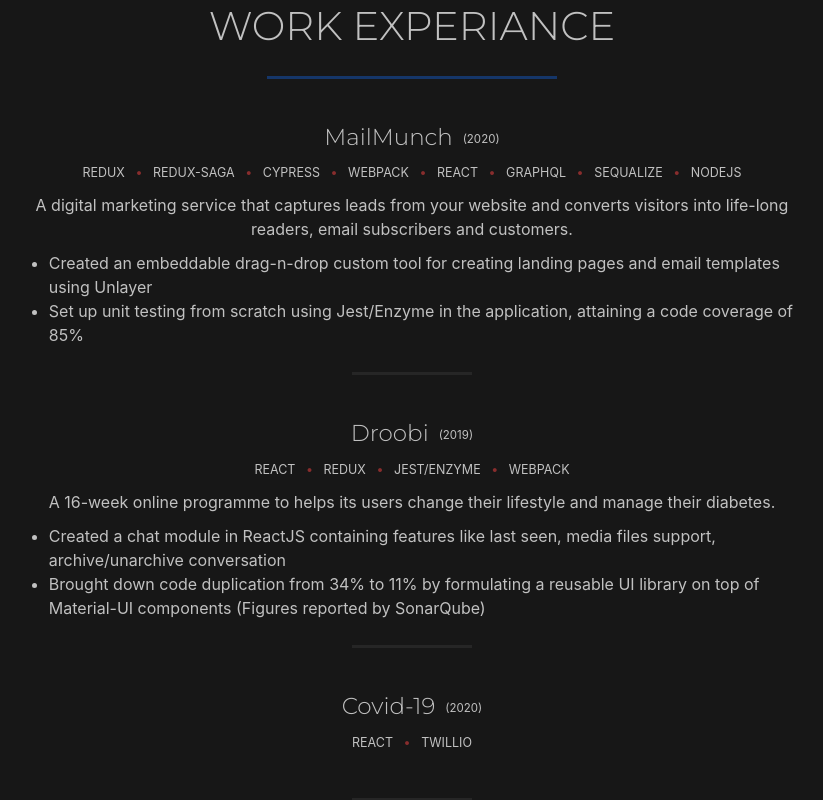
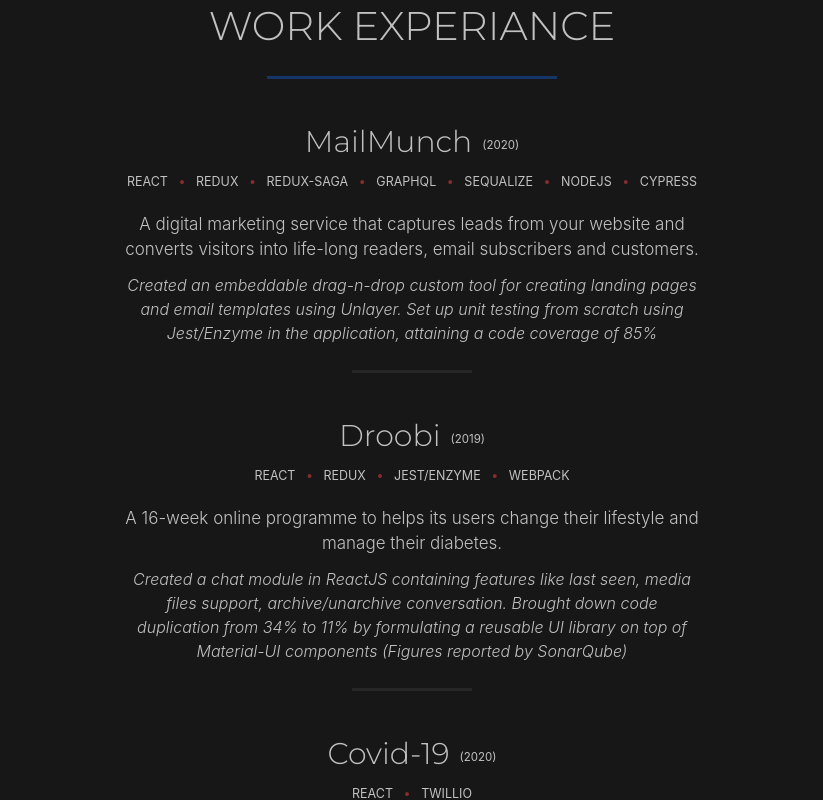
Before and after one commit to AbreezaSaleem/portfolio, a React (Create React App) app: page / in a window 1280 px wide. Shown: the part 2320-3120 px from the top of the page, without its empty margins (228-1051 px from the left). Built offline with nearby package versions, Linux system fonts and the light colour scheme; a web font is replaced by a local one.

Commit message:
new projects section done

```diff
--- a/src/sections/Projects/data.js
+++ b/src/sections/Projects/data.js
@@ -2,21 +2,21 @@
   {
     name: "MailMunch",
     description: "A digital marketing service that captures leads from your website and converts visitors into life-long readers, email subscribers and customers.  ",
-    details: [
-      "Created an embeddable drag-n-drop custom tool for creating landing pages and email templates using Unlayer",
-      "Set up unit testing from scratch using Jest/Enzyme in the application, attaining a code coverage of 85%"
-    ],
+    details:
+      `Created an embeddable drag-n-drop custom tool for creating landing pages and email templates using Unlayer.
+      Set up unit testing from scratch using Jest/Enzyme in the application, attaining a code coverage of 85%`
+    ,
     link: "https://www.mailmunch.com/",
-    tags: ["Redux", "Redux-Saga", "Cypress", "Webpack", "React", "GraphQL", "Sequalize", "Nodejs"],
+    tags: ["React", "Redux", "Redux-Saga", "GraphQL", "Sequalize", "Nodejs", "Cypress"],
     year: 2020,
   },
   {
     name: "Droobi",
     description: "A 16-week online programme to helps its users change their lifestyle and manage their diabetes.",
-    details: [
-      "Created a chat module in ReactJS containing features like last seen, media files support, archive/unarchive conversation",
-      "Brought down code duplication from 34% to 11% by formulating a reusable UI library on top of Material-UI components (Figures reported by SonarQube)"
-    ],
+    details:
+      `Created a chat module in ReactJS containing features like last seen, media files support, archive/unarchive conversation.
+      Brought down code duplication from 34% to 11% by formulating a reusable UI library on top of Material-UI components (Figures reported by SonarQube)`
+    ,
     link: "https://en.droobihealth.com/",
     tags: ["React", "Redux", "Jest/Enzyme", "Webpack"],
     year: 2019,
@@ -31,9 +31,9 @@
   {
     name: "CodeLMS",
     description: "A web application that provides a platform to upload and solve coding assignments.",
-    details: [
-      "Developed a web application that provided a platform to upload and solve coding assignments. Made use of Docker to execute the user code in a safe environment containing all the required dependencies. Users of the application had a repository created on Gitlab where their code was retrieved and updated automatically using GitLab’s APIs."
-    ],
+    details:
+      `Developed a web application that provided a platform to upload and solve coding assignments. Made use of Docker to execute the user code in a safe environment containing all the required dependencies. Users of the application had a repository created on Gitlab where their code was retrieved and updated automatically using GitLab’s APIs.`
+    ,
     link: "https://github.com/AbreezaSaleem/codeLMS",
     tags: ["React", "Nodejs"],
     year: 2018,
@@ -48,9 +48,9 @@
   {
     name: "Program Inspection Tool",
     description: "An inspection tool that provides a comprehensive visualisation of fault localisation in user code.",
-    details: [
-      "Developed an inspection tool that provides a comprehensive visualisation of fault localisation in user code. It reports the test cases the script passed and the ones it failed along with how far off the failed ones were from the original solution using Levenshtein’s Algorithm."
-    ],
+    details:
+      `Developed an inspection tool that provides a comprehensive visualisation of fault localisation in user code. It reports the test cases the script passed and the ones it failed along with how far off the failed ones were from the original solution using Levenshtein’s Algorithm.`
+    ,
     link: "https://github.com/AbreezaSaleem/Automated-Program-Inspection-using-LLVM",
     tags: ["C++", "LLVM"],
     year: 2019,
@@ -58,9 +58,9 @@
   {
     name: "Plagersim Detector Tool",
     description: "A plagiarism detection tool that generated Program Dependance Graphs of two source codes and compared them both using subgraph isomorphism to detect disguised code changes",
-    details: [
-      "Developed a plagiarism detection tool that generated Program Dependance Graphs of two source codes and compared them both using subgraph isomorphism to detect disguised code changes. Successfully tested tool on common disguises like statement reordering, variable renaming, control replacement and code insertion."
-    ],
+    details:
+      `Developed a plagiarism detection tool that generated Program Dependance Graphs of two source codes and compared them both using subgraph isomorphism to detect disguised code changes. Successfully tested tool on common disguises like statement reordering, variable renaming, control replacement and code insertion.`
+    ,
     link: "https://github.com/AbreezaSaleem/ProgramDependenceGraph",
     tags: ["C++", "LLVM"],
     year: 2018,
--- a/src/sections/Projects/index.js
+++ b/src/sections/Projects/index.js
@@ -3,6 +3,10 @@
 import data from './data';
 
 const Projects = () => {
+
+  const openProject = link => {
+    window.open(link, "_blank");
+  }
 
   return (
     <div id="projects" className="projects-container">
@@ -12,10 +16,12 @@
       </div>
       <div className="show-on-scroll projects-list">
         {data.map((project, index) => {
-          const { tags=[], description, details=[] } = project;
+          const { tags=[], link, description, details } = project;
           return (
             <div key={`project-${index}`} className="project project-title-color">
-              <div className="project-title"><h5>{project.name}</h5> <span>({project.year})</span></div>
+              <div onClick={() => openProject(link)} className="project-title">
+                <h5>{project.name}</h5> <span>({project.year})</span>
+              </div>
               <div className="tags">
                 {tags.map((tag, index) => {
                   return (
@@ -23,11 +29,11 @@
                   )
                 })}
               </div>
-              <p className="project-description">{description}</p>
-              {/* <button className="view-more-btn">View More</button> */}
-              <ul className="project-detail">{details.map((detail, index) => {
-                return <li key={`detail-${index}`}>{detail}</li>
-              })}</ul>
+              <div className="project-details">
+                <p>{description}</p>
+                {/* <button className="view-more-btn">View More</button> */}
+                <p>{details}</p>
+              </div>
               <div className="secondary-divider" />
             </div>
           )
--- a/src/styles/sections/projects.scss
+++ b/src/styles/sections/projects.scss
@@ -31,7 +31,7 @@
   @media screen and (min-width: 1024) { width: 50%; }
 
   /* Large devices (laptops/desktops, 992px and up) */
-  @media screen and (min-width: 992px) { width: 63%; }
+  @media screen and (min-width: 992px) { width: 45%; }
 }
 
 .projects-list.is-visible {
@@ -43,27 +43,46 @@
   display: flex;
   flex-direction: column;
   align-items: center;
-
-  h5 {
-    font-family: 'Montserrat', sans-serif;
-    font-weight: 300;
-    font-size: 23px;
-  }
 }
 
 .project-title {
   display: flex;
   justify-content: center;
 
+  h5 {
+    font-family: 'Montserrat', sans-serif;
+    font-weight: 300;
+    font-size: 30px;
+    transition: 0.4s ease;
+  }
+
   span {
     font-size: 11.5px;
     height: fit-content;
-    margin: 7px 0px 0px 10px;
+    margin: 13px 0px 0px 10px;
+  }
+
+  &:hover {
+    cursor: pointer;
+    color: #ffffff;
   }
 }
 
-.project-description {
-  margin-bottom: 10px;
+.project-details {
+  font-weight: 300;
+  margin-top: 10px;
+
+  p:nth-child(1) {
+    margin-bottom: 10px;
+    font-size: 17px;
+  }
+  p:nth-child(2) {
+    text-align: center;
+    margin-bottom: 0px;
+    font-style: italic;
+    text-align: center;
+    font-size: 16px;
+  }
 }
 
 .tags {
@@ -96,14 +115,6 @@
   }
 }
 
-.project-detail {
-  margin-bottom: 0px;
-
-  li {
-    text-align: start;
-  }
-}
-
 .view-more-btn {
   font-family: 'Montserrat', sans-serif;
   background: transparent;
```
